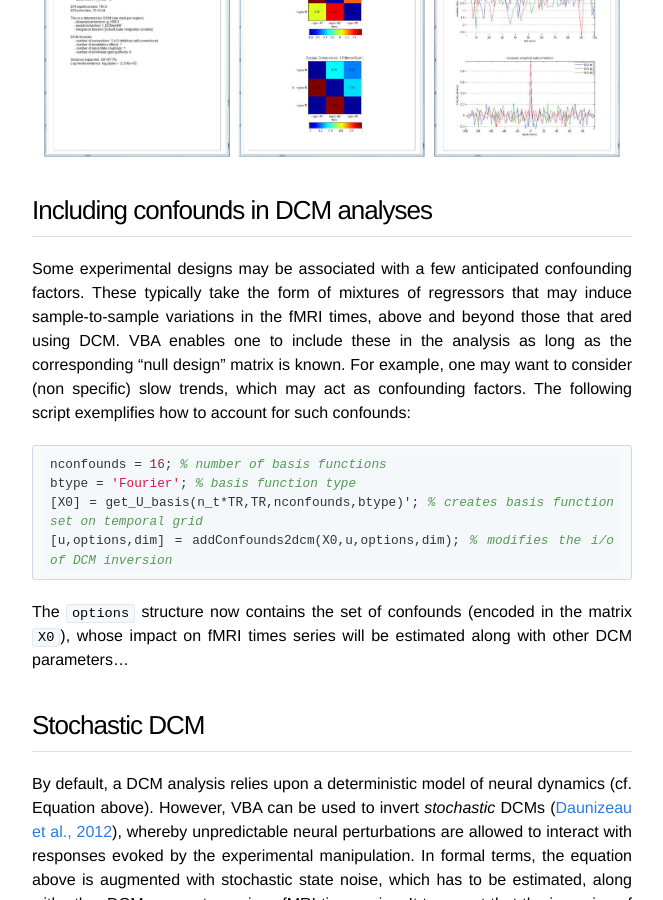
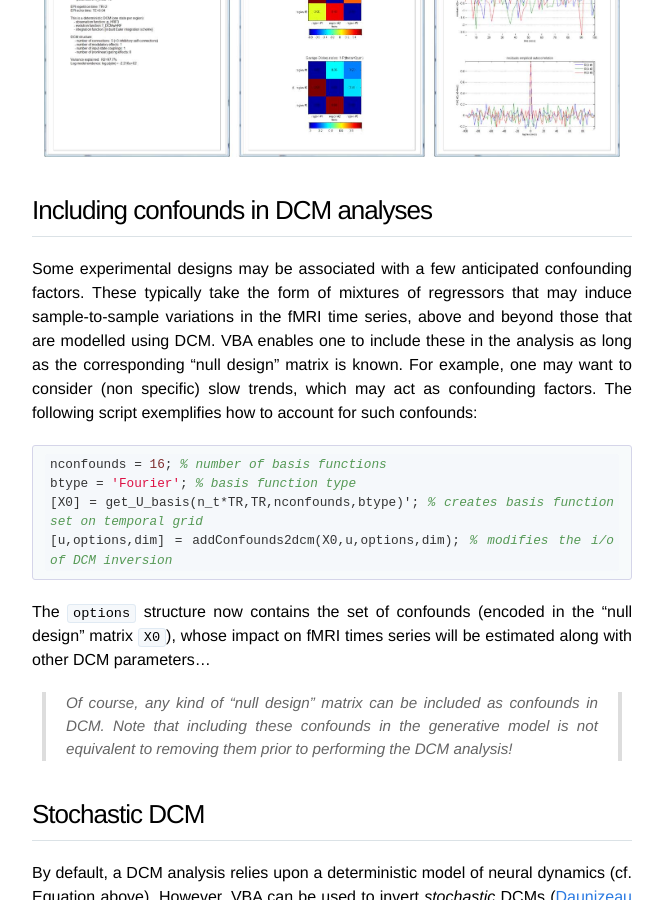
Before and after one commit to MBB-team/VBA-toolbox, a Jekyll site: the page built from _wiki/dcm.md, in a window 1280 px wide and 900 px high, scrolled down 5810 px. Shown: the whole window, without its empty margins (308-971 px from the left). Built offline with Jekyll 4.4.1, drawn with Linux system fonts in a browser that asks for light colours; nearby versions of some CDN libraries; formulas are drawn with MathJax 3.

Commit message:
Update dcm.md

````diff
--- a/_wiki/dcm.md
+++ b/_wiki/dcm.md
@@ -175,7 +175,7 @@ The graphical output of `spm_decm_explore.m` is appended below:
 
 ## Including confounds in DCM analyses
 
-Some experimental designs may be associated with a few anticipated confounding factors. These typically take the form of mixtures of regressors that may induce sample-to-sample variations in the fMRI times, above and beyond those that ared using DCM. VBA enables one to include these in the analysis as long as the corresponding "null design" matrix is known. For example, one may want to consider (non specific) slow trends, which may act as confounding factors. The following script exemplifies how to account for such confounds:
+Some experimental designs may be associated with a few anticipated confounding factors. These typically take the form of mixtures of regressors that may induce sample-to-sample variations in the fMRI time series, above and beyond those that are modelled using DCM. VBA enables one to include these in the analysis as long as the corresponding "null design" matrix is known. For example, one may want to consider (non specific) slow trends, which may act as confounding factors. The following script exemplifies how to account for such confounds:
 
 ```matlab
 nconfounds = 16; % number of basis functions
@@ -184,7 +184,9 @@ btype = 'Fourier'; % basis function type
 [u,options,dim] = addConfounds2dcm(X0,u,options,dim); % modifies the i/o of DCM inversion
 ```
 
-The ```options``` structure now contains the set of confounds (encoded in the matrix ```X0```), whose impact on fMRI times series will be estimated along with other DCM parameters...
+The ```options``` structure now contains the set of confounds (encoded in the "null design" matrix ```X0```), whose impact on fMRI times series will be estimated along with other DCM parameters...
+
+> Of course, any kind of "null design" matrix can be included as confounds in DCM. Note that including these confounds in the generative model is not equivalent to removing them prior to performing the DCM analysis!
 
 
 ## Stochastic DCM
````
